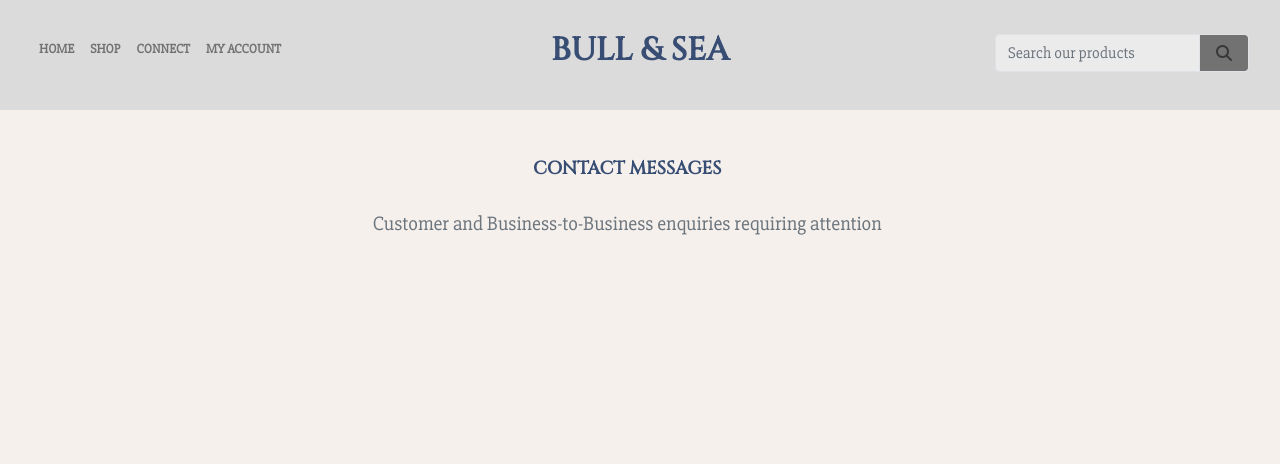
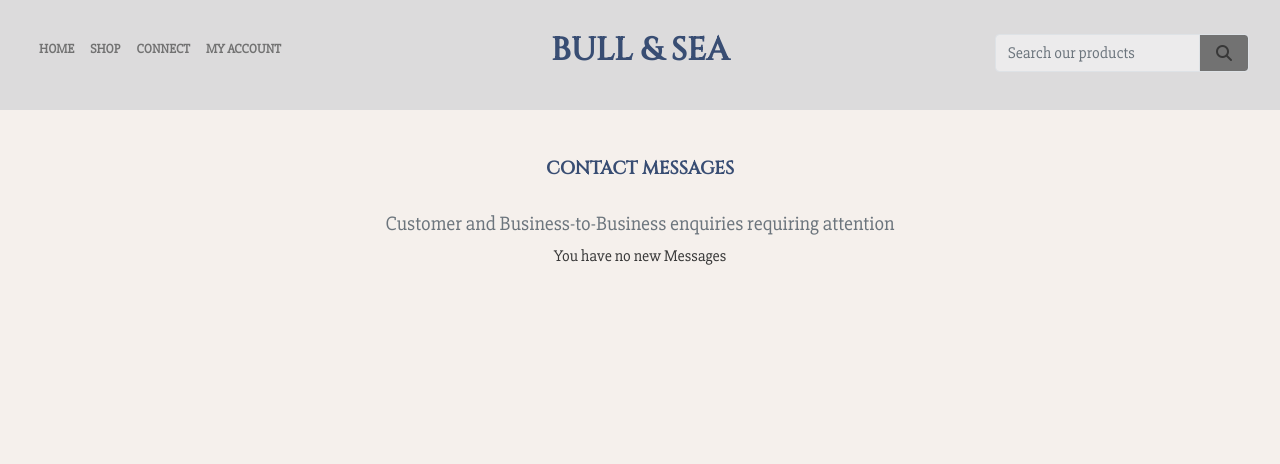
Before and after one commit to JeffreyBull76/CI_project5, a Django app: page /contact-management/ in a window 1280 px wide. Shown: the top 464 px of the page. Run offline with Django 3.2, Linux system fonts and the light colour scheme; a user stored in the database is signed in; data comes from the database, SQL or seed files in the repository; both versions use the stored data as it was after the commit; data that the repository does not hold is empty; some libraries are stand-ins or nearby versions.

Commit message:
basic new message notifaction added for admins

```diff
--- a/home/templates/home/contact_form_management.html
+++ b/home/templates/home/contact_form_management.html
@@ -10,13 +10,19 @@
 
 {% block content %}
 <div class="overlay"></div>
-<div class="container-fluid px-0 text-center">
+<div class="container-fluid px-0 text-center justify-content-center">
+
     <div class="form-management-container">
         <div class="row justify-content-center">
             <div class="col-12 col-md-6 hr-prod-spacer">
                 <hr class="pt-2">
                 <h2 class="logo-font sub-header2-font mb-4">Contact Messages</h2>
                 <h5 class="text-muted pt-2">Customer and Business-to-Business enquiries requiring attention</h5>
+                {% with new_messages_count=messages|length %}
+                <p>
+                    {% if new_messages_count > 0 %}You have  ({{ new_messages_count }}) Message(s) requiring attention.{% else %}You have no new Messages{% endif %}
+                </p>
+                {% endwith %}
                 <hr class="mb-2">
             </div>
         </div>
--- a/home/views.py
+++ b/home/views.py
@@ -79,16 +79,17 @@
 # login required to prevent logged out access
 @login_required
 def contact_form_management_view(request):
-    """
-    View to handle retrieving contact form entries
-    """
-
-    # prevent non superusers accessing this view
     if not request.user.is_superuser:
         messages.error(request, 'Sorry, only store owners can do that.')
         return redirect(reverse('home'))
 
     contact_forms = ContactForm.objects.all()
+
+    # otification for new messages
+    new_messages_count = contact_forms.count()
+    if new_messages_count > 0:
+        messages.info(request, f"You have {new_messages_count} new message(s).")  # noqa
+
     return render(request, 'home/contact_form_management.html', {'contact_forms': contact_forms})  # noqa
 
 
@@ -109,7 +110,7 @@
         message.delete()
 
     messages.info(request, 'Message deleted!')
-    # Redirect to contact management page after deletion
+    # Redirect after deletion
     return redirect('contact_management')
 
 
--- a/static/css/base.css
+++ b/static/css/base.css
@@ -531,7 +531,7 @@
 }
 
 .form-management-container {
-    max-width: 98%;
+    overflow-x: hidden;
 }
 
 /* Product Form */
--- a/templates/base.html
+++ b/templates/base.html
@@ -13,8 +13,7 @@
   <meta name="viewport" content="width=device-width, initial-scale=1, shrink-to-fit=no">
   <meta name="author" content="Jeffrey Bull">
   <meta name="description" content="Bull & Sea - Handmade candles and lifestyle products">
-  <meta name="keywords"
-    content="handmade candles, environmentally friendly candles, rapeseed wax candles, organic scent candles,
+  <meta name="keywords" content="handmade candles, environmentally friendly candles, rapeseed wax candles, organic scent candles,
     high quality candles, cruelty-free candles, eco-friendly candles, natural candles, sustainable candles, artisan candles,
     non-toxic candles, vegan candles, clean-burning candles, ethical candles, small batch candles, home fragrance, hand-poured candles,
     sustainable home decor, natural wax candles, aromatherapy candles, slow-burning candles, eco-conscious candles, conscious living,
@@ -91,7 +90,11 @@
                 aria-labelledby="navbarDropdown1">
                 <a href="{% url 'contact' %}" class="dropdown-item">Contact</a>
                 {% if request.user.is_superuser %}
-                <a href="{% url 'contact_management' %}" class="dropdown-item">Messages</a>
+                {% with new_messages_count=messages|length %}
+                <a href="{% url 'contact_management' %}" class="dropdown-item">
+                  Messages {% if new_messages_count > 0 %}({{ new_messages_count }}){% endif %}
+                </a>
+                {% endwith %}
                 {% endif %}
               </div>
             </li>
@@ -162,9 +165,11 @@
 
           <form class="form-inline" method="GET" action="{% url 'search_products' %}" aria-label="Search Form">
             <div class="input-group w-100">
-              <input class="form-control border border-grey rounded-2 bg-searchbox" type="text" name="q" placeholder="Search our products" value="{{ search_query }}" aria-label="Search Input">
+              <input class="form-control border border-grey rounded-2 bg-searchbox" type="text" name="q"
+                placeholder="Search our products" value="{{ search_query }}" aria-label="Search Input">
               <div class="input-group-append">
-                <button class="form-control btn btn-searchbox border border-grey rounded-2" type="submit" aria-label="Search Button">
+                <button class="form-control btn btn-searchbox border border-grey rounded-2" type="submit"
+                  aria-label="Search Button">
                   <span class="icon">
                     <i class="fas fa-search"></i>
                   </span>
@@ -233,4 +238,5 @@
   {% endblock %}
 
 </body>
+
 </html>
```
Also changed, not shown: db.sqlite3. Lines whose indentation alone changed are shown as unchanged.
